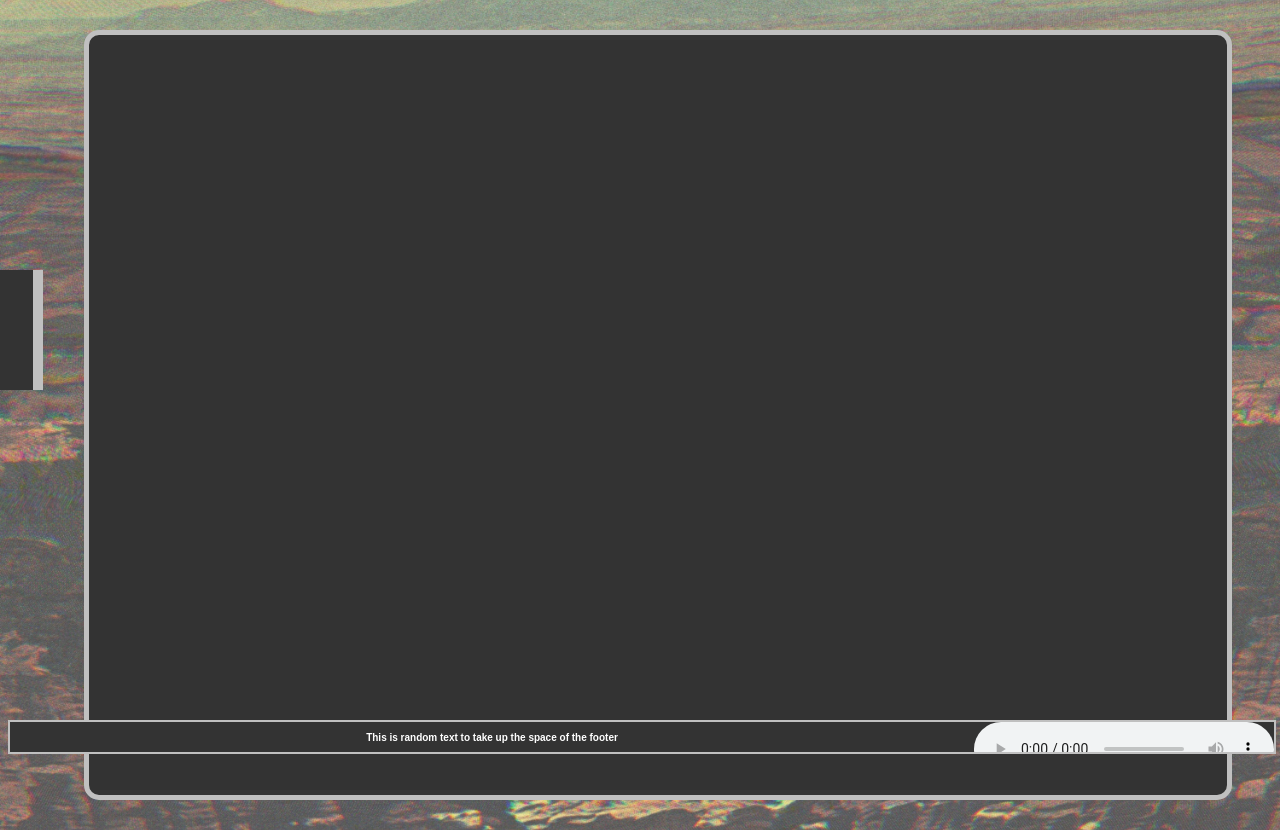
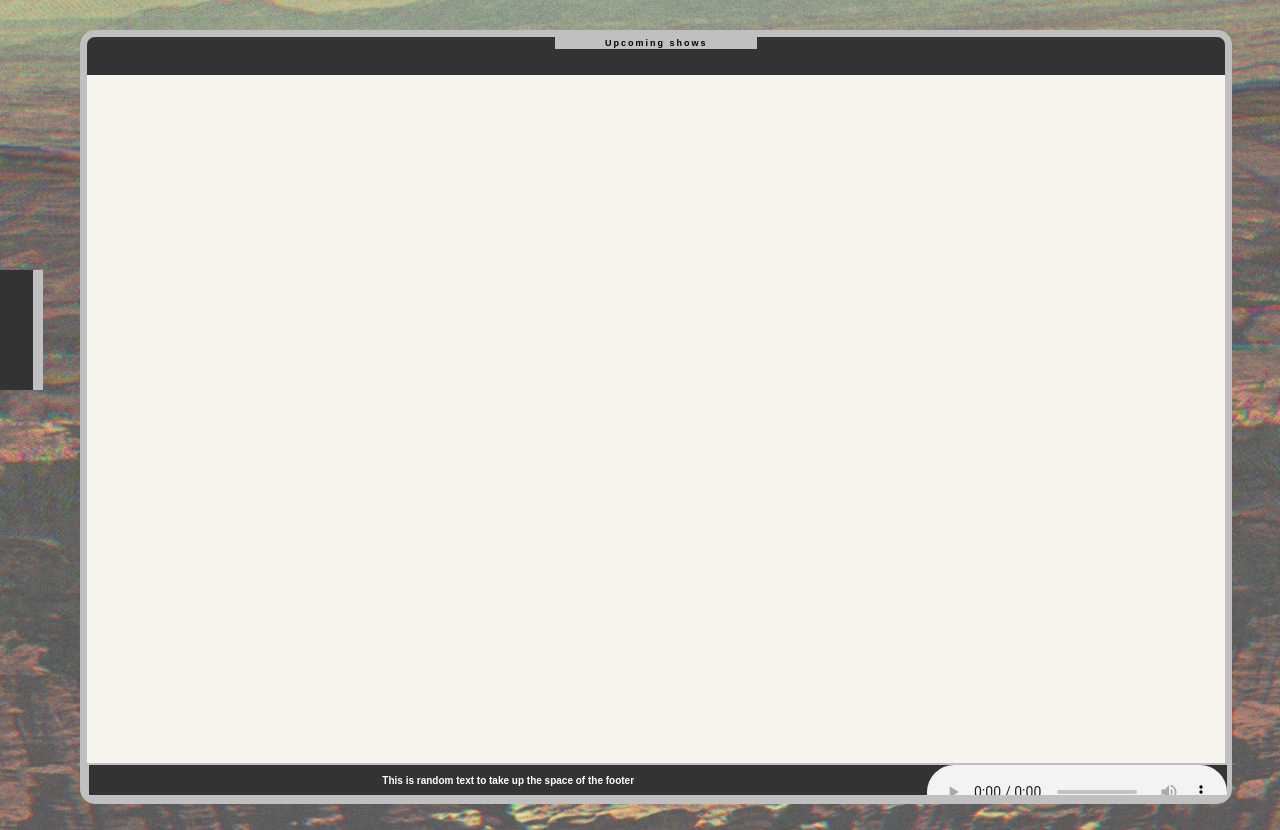
Before and after one commit to AustinAbhari/Flight-of-Ryan-website, a PHP site: page /shows.php in a window 1280 px wide. Shown: the part 38-868 px from the top of the page. Run offline with PHP 8.4, Linux system fonts and the light colour scheme; some libraries are stand-ins or nearby versions.

Commit message:
working on shows

```diff
--- a/css/main.css
+++ b/css/main.css
@@ -197,7 +197,7 @@ h3{
 }
 #main-info{
 	border-radius: 15px;
-	border: 5px solid #C0C0C0;
+	border: 7px solid #C0C0C0;
 	background: #333333;
 	width: 90%;
 	height:95%;
--- a/shows.php
+++ b/shows.php
@@ -1,22 +1,65 @@
 <!DOCTYPE html>
+<style type="text/css">
+	.shows {
+		height: 10px;
+		width: 200px;
+		background-color: #C0C0C0;
+		border:1px solid #C0C0C0;
+	}
+
+	.shows p {
+		text-align: center;
+		font-family: 'Century Gothic', CenturyGothic, AppleGothic, sans-serif;
+		font-size: 9px;
+		top: 0px;
+		color: 0;
+		margin-top: 0;
+		letter-spacing: 2px;
+	}
+
+	.show-content{
+		bottom:0;
+		position: absolute;
+		height:95%;
+		width:100%;
+		background-color: #F6F4EC;
+	}
+
+	.show-header{
+		top:0;
+		position: absolute;
+		height: 5%;
+		width:100%;
+	}
+</style>
 <html>
 	<head>
 		<link rel= "stylesheet" type="text/css" href = "css/main.css">
 		<title> Flight Of Ryan </title>
 		<?php
-			include 'content/header.php';
+		include 'content/header.php';
 		?>
 	</head>
 	<body>
-			<?php
-			include 'content/slidebar.php';
-			?>
+		<?php
+		include 'content/slidebar.php';
+		?>
 		<div class = "container">
+
 			<div id="main-info">
-
+				<center>
+					<div class= "shows">
+						<p>
+							<b>Upcoming shows</b>
+						</p>
+					</div>
+				</center>
+				<div class= "show-content">
+					<div class-=
+				</div>
 			</div>
 			<?php
-				include 'content/footer.php';
+			include 'content/footer.php';
 			?>
 		</div>
 	</body>
```
